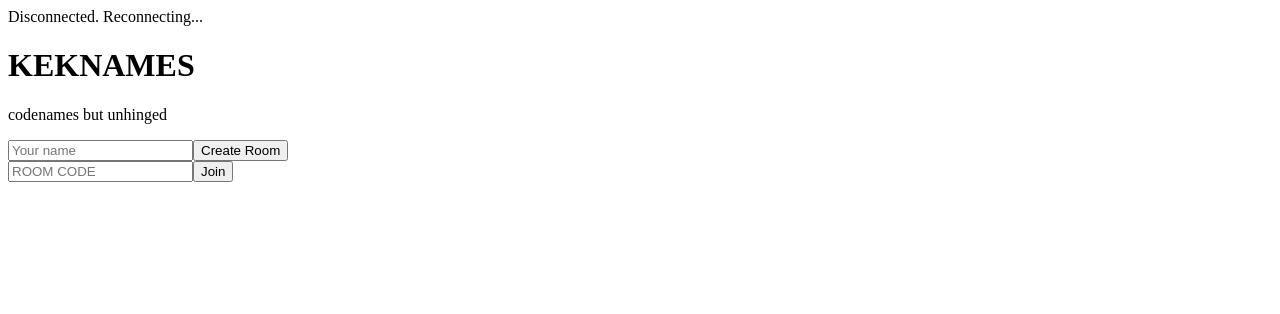
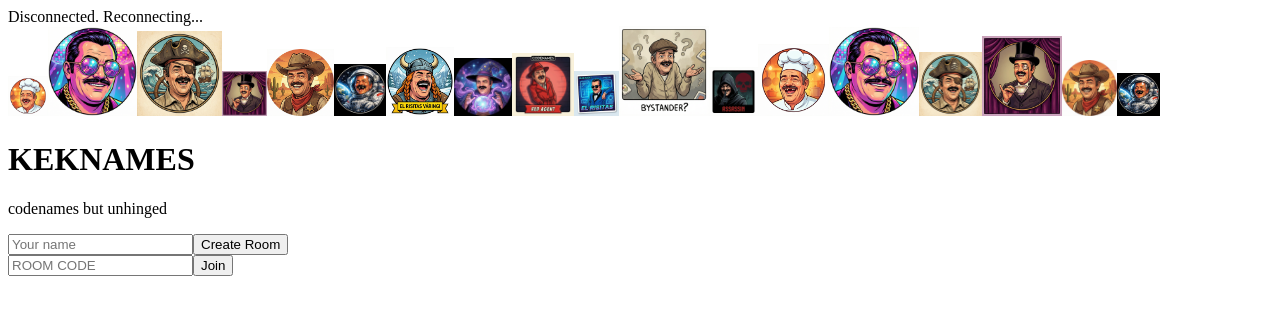
Before and after one commit to jordan-simonovski/keknames, a React (Vite) app in the folder client/: page / in a window 1280 px wide. Shown: the top 314 px of the page. Built offline with nearby package versions, Linux system fonts and the light colour scheme; no server answers; the HTML template or start-up script is replaced by a standard one.

Commit message:
Add room timeout to handle memory leaks. Added some UI fun

```diff
--- a/client/src/App.css
+++ b/client/src/App.css
@@ -82,9 +82,10 @@ input:focus, textarea:focus { border-color: var(--gold); }
 }
 
 /* --- LANDING --- */
-.landing-screen { align-items: center; justify-content: center; }
+.landing-screen { align-items: center; justify-content: center; position: relative; overflow: hidden; }
 .landing-container {
   display: flex; flex-direction: column; align-items: center; gap: 16px;
+  position: relative; z-index: 2;
 }
 .logo {
   font-size: 4rem; font-weight: 900; letter-spacing: 8px;
@@ -96,6 +97,27 @@ input:focus, textarea:focus { border-color: var(--gold); }
 .landing-form { display: flex; flex-direction: column; gap: 12px; width: 300px; }
 .join-row { display: flex; gap: 8px; }
 .join-row input { flex: 1; text-transform: uppercase; }
+
+.floating-backdrop {
+  position: absolute; inset: 0; z-index: 1;
+  pointer-events: none; overflow: hidden;
+}
+
+.floating-avatar {
+  position: absolute;
+  opacity: 0;
+  filter: blur(0.5px) saturate(0.7);
+  animation: floatFade var(--duration, 8s) ease-in-out infinite;
+  will-change: transform, opacity;
+}
+
+@keyframes floatFade {
+  0%   { opacity: 0; transform: translateY(0) translateX(0) scale(0.8) rotate(-5deg); }
+  20%  { opacity: 0.18; }
+  50%  { opacity: 0.25; transform: translateY(var(--drift, -20px)) translateX(calc(var(--drift, -20px) * -0.5)) scale(1) rotate(3deg); }
+  80%  { opacity: 0.18; }
+  100% { opacity: 0; transform: translateY(0) translateX(0) scale(0.8) rotate(-5deg); }
+}
 
 /* --- LOBBY --- */
 .lobby-screen { overflow-y: auto; }
--- a/client/src/components/Landing.jsx
+++ b/client/src/components/Landing.jsx
@@ -1,5 +1,59 @@
-import { useState } from 'react';
+import { useState, useMemo } from 'react';
 import { useSocket } from '../useSocket';
+
+const FLOATING_IMAGES = [
+  '/assets/ui/avatar_01.png', '/assets/ui/avatar_02.png',
+  '/assets/ui/avatar_03.png', '/assets/ui/avatar_04.png',
+  '/assets/ui/avatar_05.png', '/assets/ui/avatar_06.png',
+  '/assets/ui/avatar_07.png', '/assets/ui/avatar_08.png',
+  '/assets/ui/red_agent.png', '/assets/ui/blue_agent.png',
+  '/assets/ui/bystander.png', '/assets/ui/assassin.png',
+];
+
+function seededRandom(seed) {
+  let s = seed;
+  return () => {
+    s = (s * 16807 + 0) % 2147483647;
+    return (s - 1) / 2147483646;
+  };
+}
+
+function FloatingBackdrop() {
+  const items = useMemo(() => {
+    const rng = seededRandom(42);
+    return Array.from({ length: 18 }, (_, i) => ({
+      key: i,
+      src: FLOATING_IMAGES[i % FLOATING_IMAGES.length],
+      size: 40 + rng() * 50,
+      left: rng() * 100,
+      top: rng() * 100,
+      delay: rng() * 12,
+      duration: 6 + rng() * 8,
+      drift: -30 + rng() * 60,
+    }));
+  }, []);
+
+  return (
+    <div className="floating-backdrop" aria-hidden="true">
+      {items.map((it) => (
+        <img
+          key={it.key}
+          className="floating-avatar"
+          src={it.src}
+          alt=""
+          style={{
+            width: `${it.size}px`,
+            left: `${it.left}%`,
+            top: `${it.top}%`,
+            animationDelay: `${it.delay}s`,
+            animationDuration: `${it.duration}s`,
+            '--drift': `${it.drift}px`,
+          }}
+        />
+      ))}
+    </div>
+  );
+}
 
 export default function Landing() {
   const { createRoom, joinRoom } = useSocket();
@@ -21,6 +75,7 @@ export default function Landing() {
 
   return (
     <div className="screen landing-screen">
+      <FloatingBackdrop />
       <div className="landing-container">
         <h1 className="logo">KEKNAMES</h1>
         <p className="tagline">codenames but unhinged</p>
```
Also changed, not shown: 2 other files (tests, documents, lock files or other folders).
